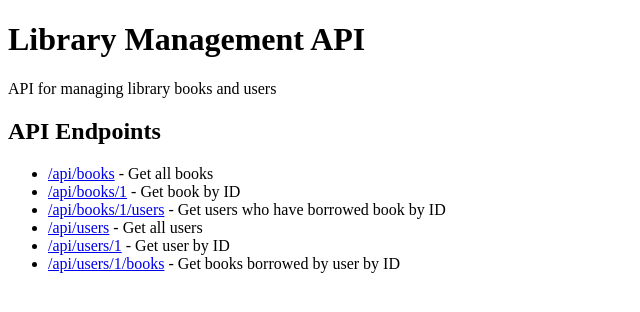
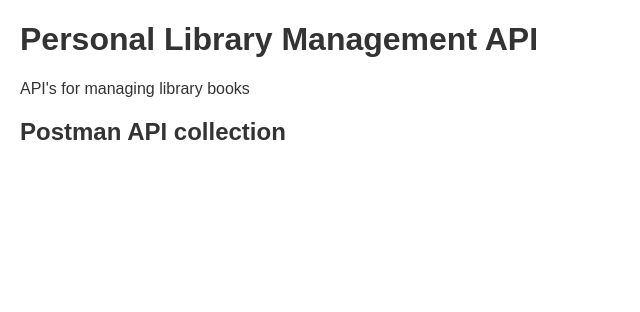
Before and after one commit to Sanket-Ugale/Library_Management_API, a Python web app: template templates/index.html in a window 1280 px wide. Shown: the top 312 px of the page, without its empty margins (0-640 px from the left). Run offline with Jinja, Linux system fonts and the light colour scheme; the template is opened without the code that fills it, so the values that code supplies are empty; some libraries are stand-ins or nearby versions.

Commit message:
Update installation instructions

```diff
--- a/templates/index.html
+++ b/templates/index.html
@@ -1,8 +1,4 @@
 <!DOCTYPE html>
-<!--[if lt IE 7]>      <html class="no-js lt-ie9 lt-ie8 lt-ie7"> <![endif]-->
-<!--[if IE 7]>         <html class="no-js lt-ie9 lt-ie8"> <![endif]-->
-<!--[if IE 8]>         <html class="no-js lt-ie9"> <![endif]-->
-<!--[if gt IE 8]>      <html class="no-js"> <!--<![endif]-->
 <html>
     <head>
         <meta charset="utf-8">
@@ -11,19 +7,41 @@
         <meta name="description" content="">
         <meta name="viewport" content="width=device-width, initial-scale=1">
         <link rel="stylesheet" href="">
+        <style>
+            body {
+                font-family: Arial, sans-serif;
+                margin: 20px;
+            }
+            h1 {
+                color: #333;
+            }
+            h2 {
+                color: #333;
+            }
+            p {
+                color: #333;
+            }
+        </style>
     </head>
+
     <body>
-        <h1>Library Management API</h1>
-        <p>API for managing library books and users</p>
-        <h2>API Endpoints</h2>
-        <ul>
-            <li><a href="/api/books">/api/books</a> - Get all books</li>
-            <li><a href="/api/books/1">/api/books/1</a> - Get book by ID</li>
-            <li><a href="/api/books/1/users">/api/books/1/users</a> - Get users who have borrowed book by ID</li>
-            <li><a href="/api/users">/api/users</a> - Get all users</li>
-            <li><a href="/api/users/1">/api/users/1</a> - Get user by ID</li>
-            <li><a href="/api/users/1/books">/api/users/1/books</a> - Get books borrowed by user by ID</li>
-        </ul>
+        <h1>Personal Library Management API</h1>
+        <p>API's for managing library books</p>
+        <h2>Postman API collection</h2>
+        <div class="postman-run-button"
+        data-postman-action="collection/fork"
+        data-postman-visibility="public"
+        data-postman-var-1="27781258-155b8f7b-ffff-4444-864d-2774c75f5753"
+        data-postman-collection-url="entityId=27781258-155b8f7b-ffff-4444-864d-2774c75f5753&entityType=collection&workspaceId=89d29a15-604a-49b5-a909-3e7ec0afde2c"></div>
+        <script type="text/javascript">
+            (function (p,o,s,t,m,a,n) {
+                !p[s] && (p[s] = function () { (p[t] || (p[t] = [])).push(arguments); });
+                !o.getElementById(s+t) && o.getElementsByTagName("head")[0].appendChild((
+                (n = o.createElement("script")),
+                (n.id = s+t), (n.async = 1), (n.src = m), n
+                ));
+            }(window, document, "_pm", "PostmanRunObject", "https://run.pstmn.io/button.js"));
+        </script>
         <script src="" async defer></script>
     </body>
 </html>
```
Also changed, not shown: db.sqlite3, readme.md.
